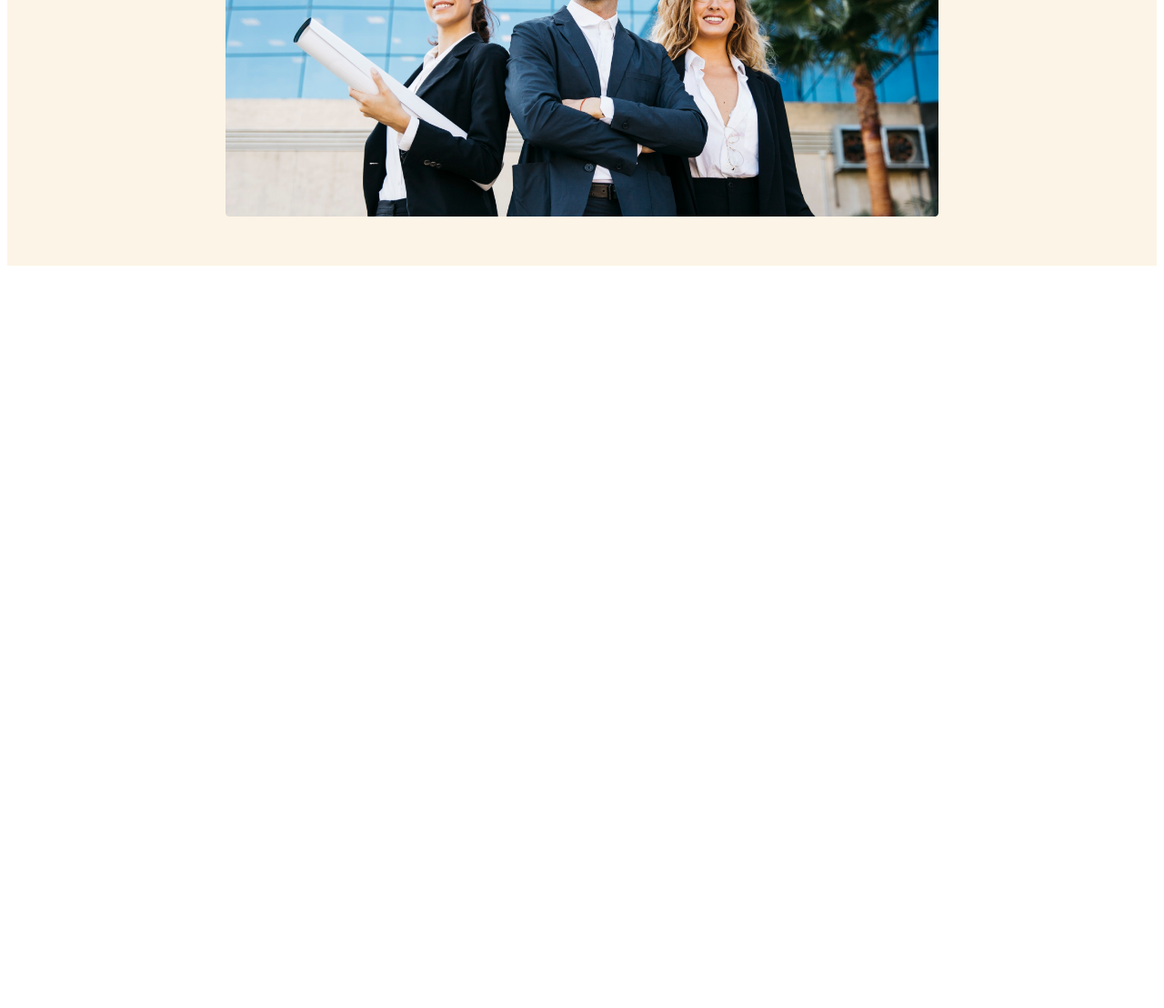
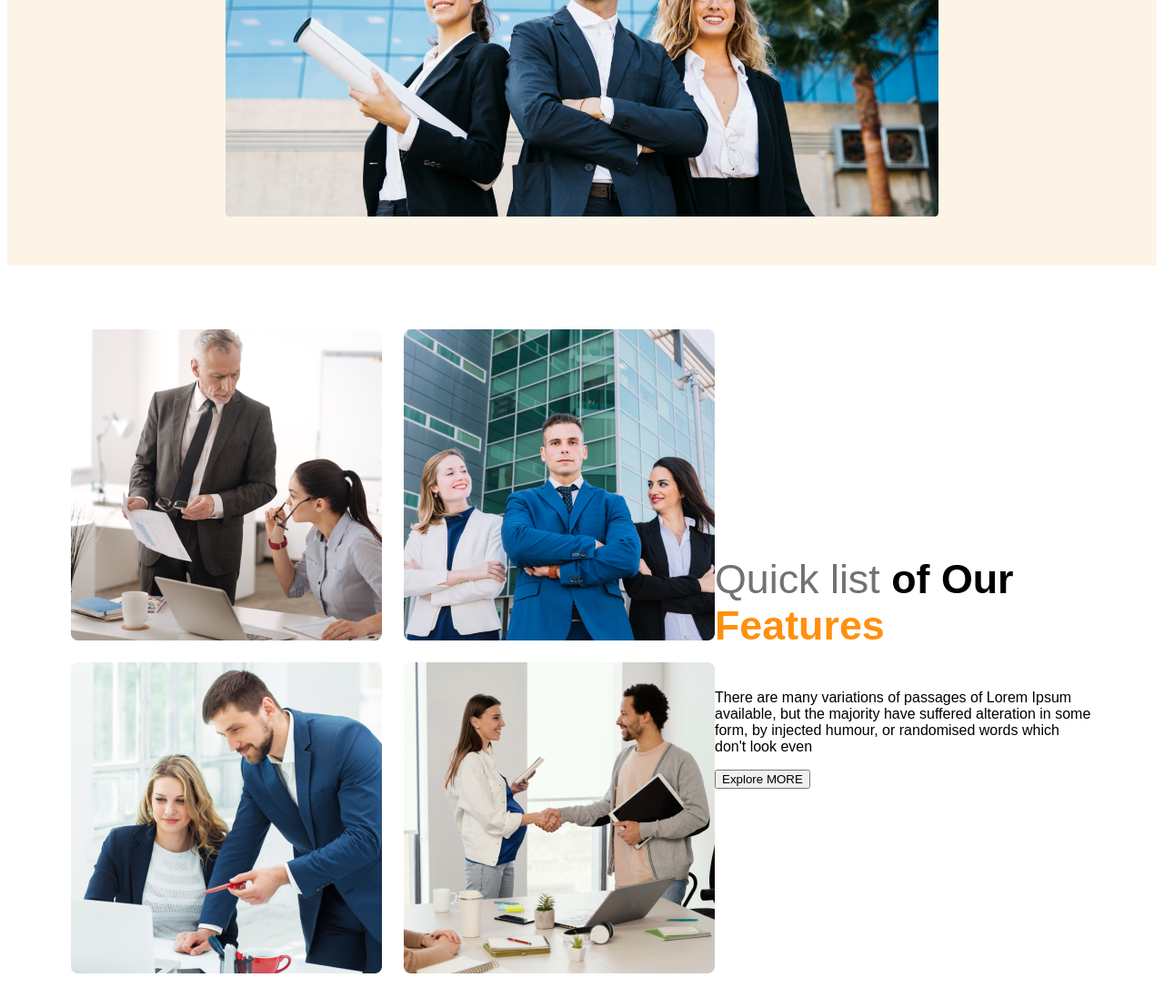
Before and after one commit to RoyelKingHello/project5, a plain HTML site: page index.html in a window 1280 px wide. Shown: the part 690-1798 px from the top of the page at 91% size. Before the commit the page ends 990 px from the top, so only its background shows below. Drawn offline with Linux system fonts and the light colour scheme.

Commit message:
features content added

```diff
--- a/index.html
+++ b/index.html
@@ -33,6 +33,23 @@
 
     </header>
     <main>
+        <!--feture section start-->
+        <section  class="teams-container">
+            <div class="teams-img-container">
+                <img src="images/team1.png" alt="">
+                <img src="images/team2.png" alt="">
+                <img src="images/team3.png" alt="">
+                <img src="images/team4.png" alt="">
+
+            </div>
+            <div class="teams-contain">
+                <h3 class="teams-title"><span class="quik-list">Quick list</span> <span>of Our</span> <span class="text-features">
+                     Features</span></h3>
+                <p class="teams-description">There are many variations of passages of Lorem Ipsum available, but the majority have suffered alteration in some form, by injected humour, or randomised words which don't look even</p>
+                <button class="button-primary">Explore MORE</button>
+
+            </div>
+        </section>
 
     </main>
     <footer>
--- a/styles/architect.css
+++ b/styles/architect.css
@@ -57,6 +57,41 @@ nav li a{
 }
 
 
+
+/* main styles */
+main{
+    max-width: 1440px;
+    margin: 70px;
+}
+
+/* teams style */
+.teams-container{
+    display: flex;
+    align-items: center;
+}
+.teams-img-container{
+    display: grid;
+    grid-template-columns: repeat(2,1fr);
+    gap: 24px;
+
+}
+.teams-title{
+    font-size: 2.8rem;
+}
+.teams-title .quik-list{
+    color: #727272;
+    font-weight: 500;
+}
+
+.teams-title .text-features{
+    color: #ff900e;
+    font-weight: 700;
+}
+
+
+
+
+
 /* responsive media queries */
 @media  and (max-widht:576px) {
     header{
```
